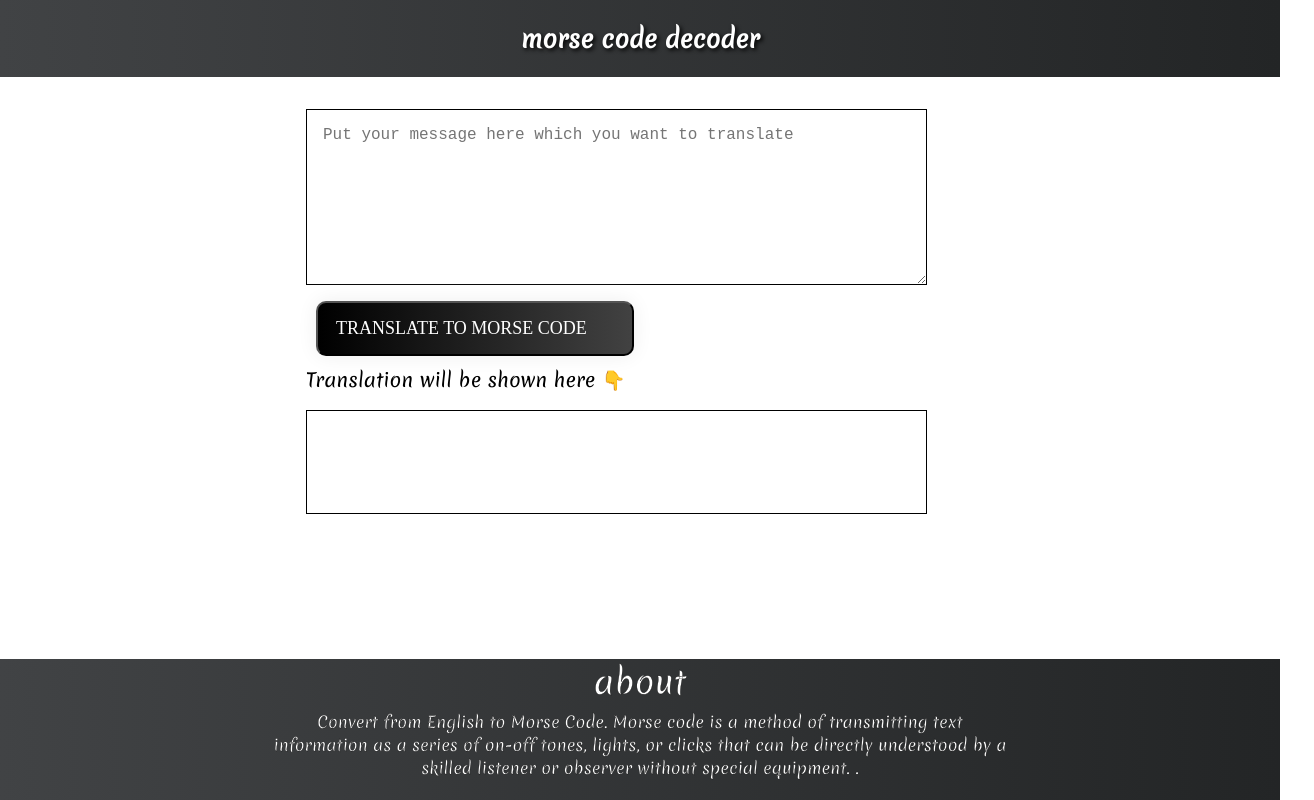
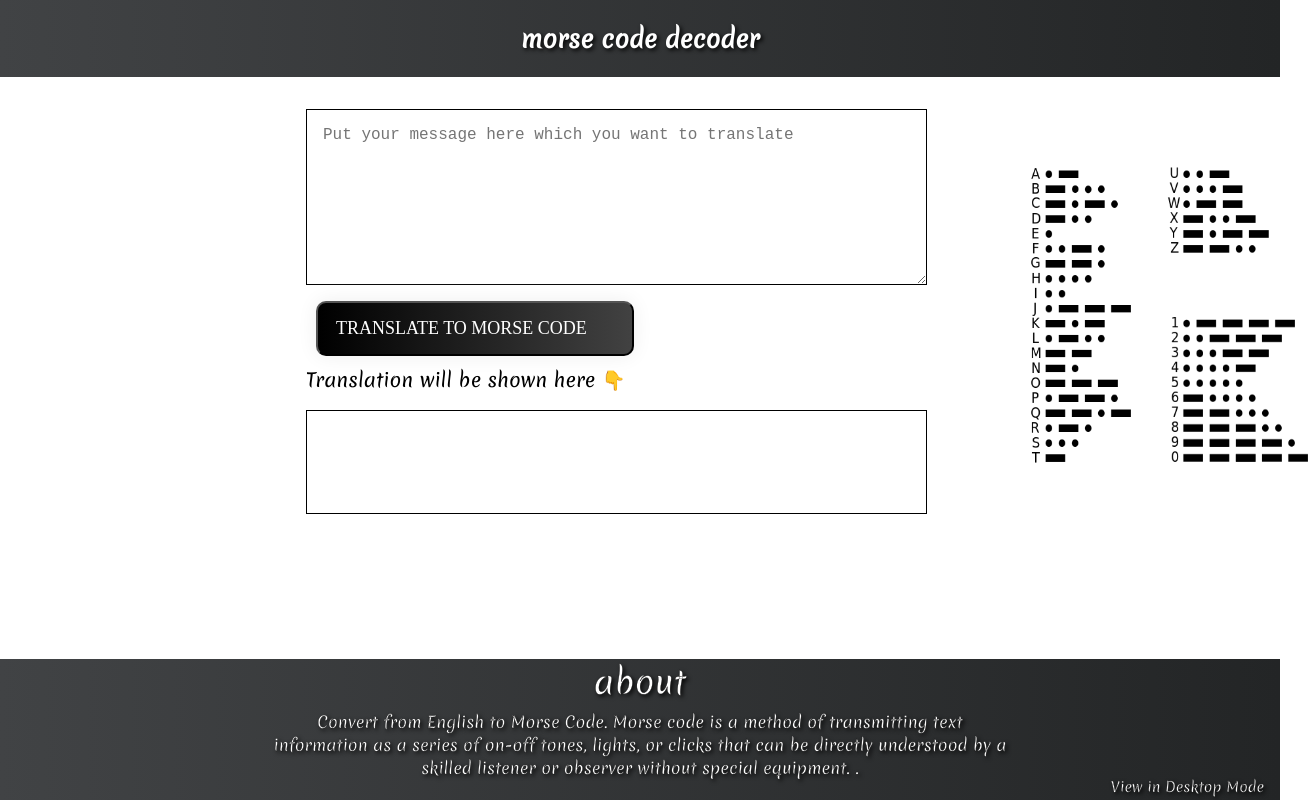
Before and after one commit to shivammishra3/morse-code-translator, a plain HTML site: page index.html in a window 1280 px wide. Shown: the whole page, 1314 px wide, since content can reach past the window. Drawn offline with Linux system fonts and the light colour scheme; a web font is replaced by a local one.

Commit message:
added image & styling

```diff
--- a/index.html
+++ b/index.html
@@ -32,13 +32,16 @@
     <main>
         <textarea id="txt-input" placeholder="Put your message here which you want to translate "></textarea>
         <button id="btn-translate"> Translate to Morse Code</button>
-
+        <div class="image">
+            <img src="./images/mcode.png" alt="morse code guide loading.." width="290px" height="310px">
+        </div>
         <div style="font-size: larger; color: black; ">Translation will be shown here 👇</div>
         <div id="output"></div>
     </main>
-    <footer>
+    <footer id="foot-style">
         <div style="font-size:xx-large;">about</div>
         <p>Convert from English to Morse Code. Morse code is a method of transmitting text information as a series of on-off tones, lights, or clicks that can be directly understood by a skilled listener or observer without special equipment. .</p>
+        <div class="bottomright">View in Desktop Mode</div>
     </footer>
 
     <script src="app.js" type="text/javascript"></script>
--- a/style.css
+++ b/style.css
@@ -117,3 +117,25 @@ footer p {
     margin: auto;
     padding: 0.3rem;
 }
+
+#foot-style{
+    color: white;
+    text-shadow: 2px 2px 4px #000000;
+}
+
+.bottomright {
+    position: absolute;
+    bottom: 3px;
+    right: 16px;
+    font-size: 14px;
+  }
+
+
+/** image **/
+
+.image {
+    position: absolute;
+    right: 0%;
+    top: 20%;
+    left: 80%;
+}
```
Also changed, not shown: images/mcode.png (added).
